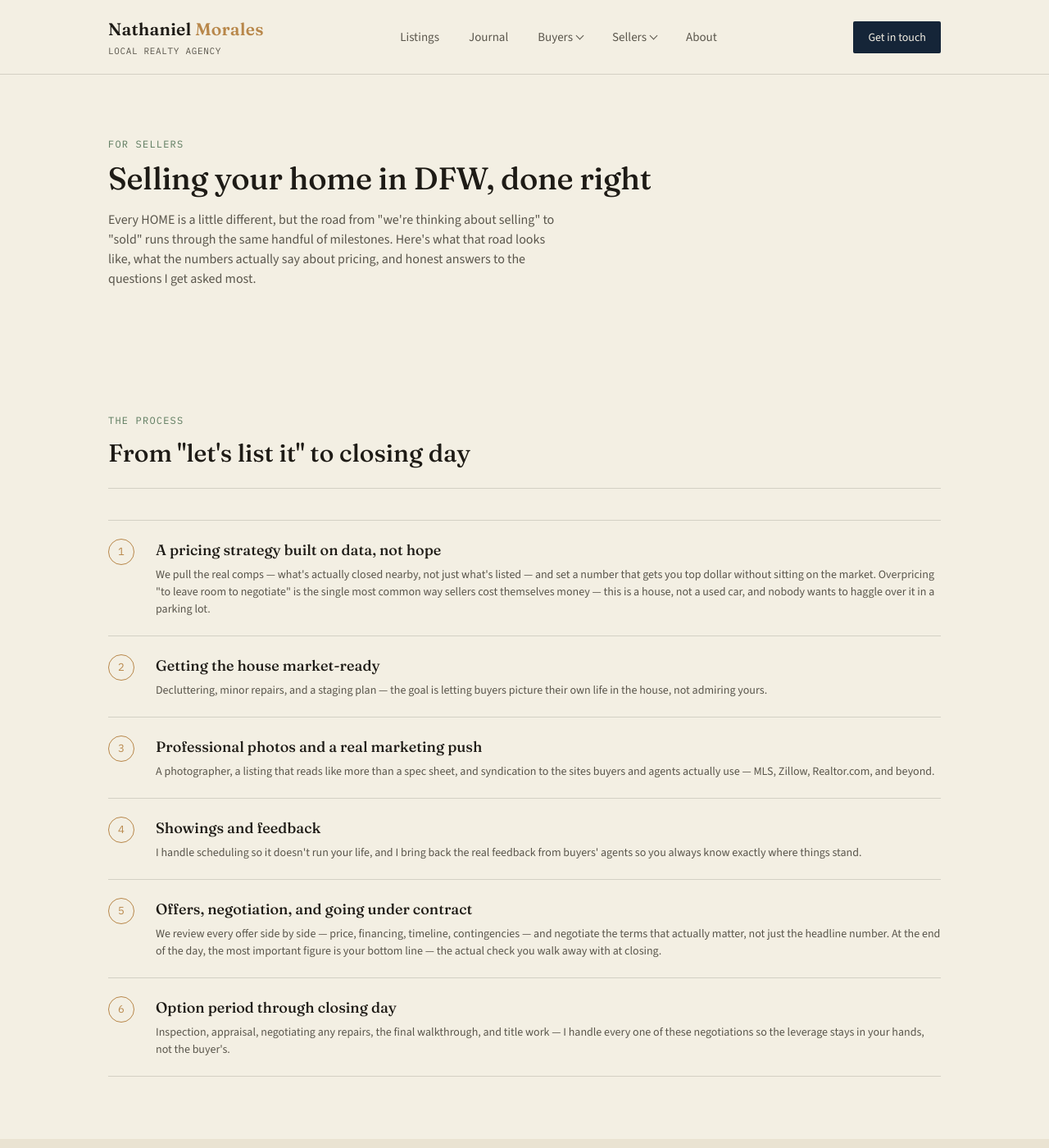
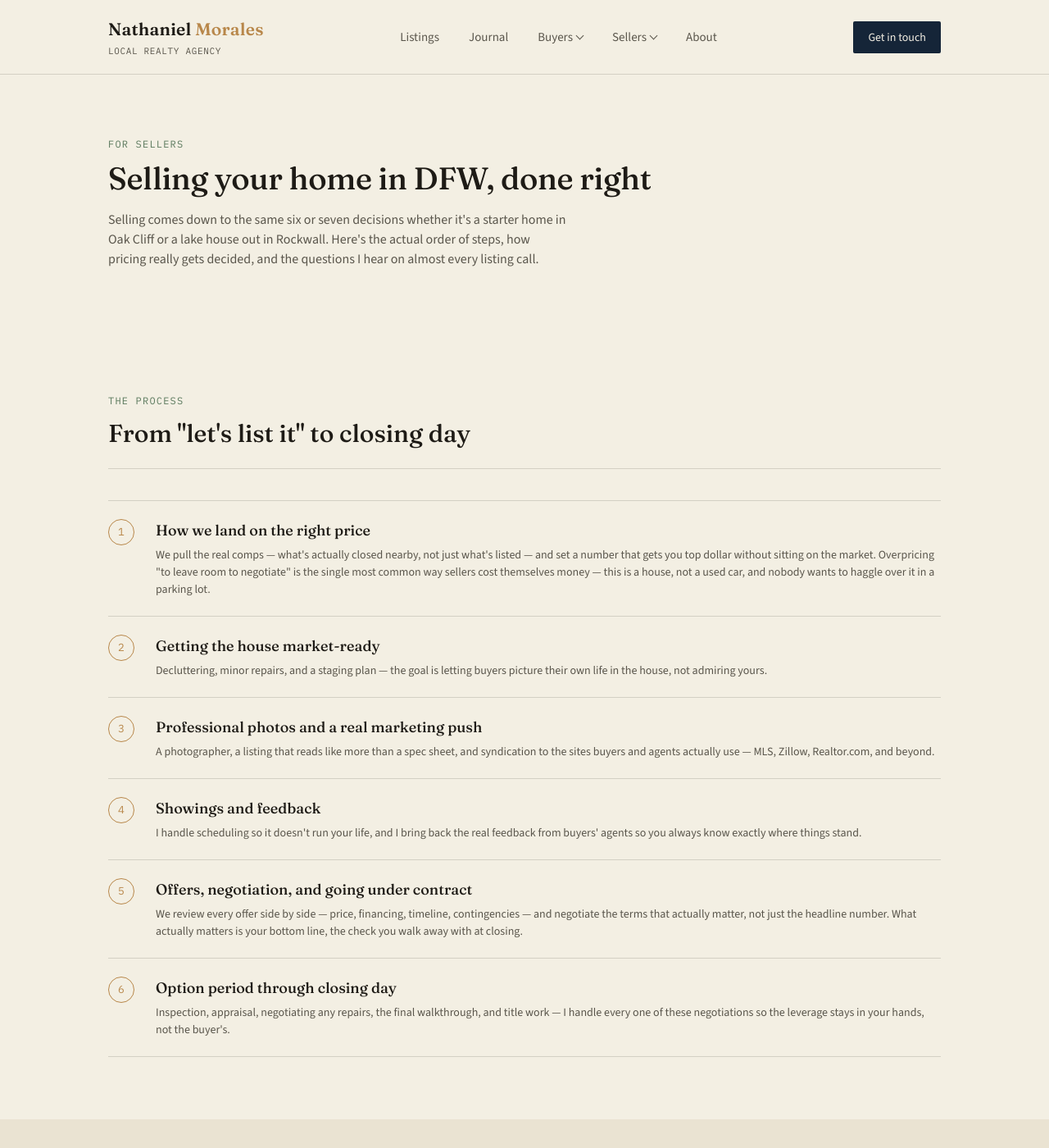
Before and after one commit to nathanielmorales7/deedanddoor, a Jekyll site: the page sellers.html, which Jekyll copies as it is, in a window 1280 px wide and 1400 px high. Shown: the whole window at 82% size. Built offline with Jekyll 4.4.1, drawn with Linux system fonts in a browser that asks for light colours; some of the changed text lies outside the part shown.

Commit message:
Revise text for clarity and precision in sellers.html

```diff
--- a/sellers.html
+++ b/sellers.html
@@ -66,7 +66,7 @@
     <div class="wrap">
       <div class="tag">For sellers</div>
       <h1>Selling your home in DFW, done right</h1>
-      <p>Every HOME is a little different, but the road from "we're thinking about selling" to "sold" runs through the same handful of milestones. Here's what that road looks like, what the numbers actually say about pricing, and honest answers to the questions I get asked most.</p>
+      <p>Selling comes down to the same six or seven decisions whether it's a starter home in Oak Cliff or a lake house out in Rockwall. Here's the actual order of steps, how pricing really gets decided, and the questions I hear on almost every listing call.</p>
     </div>
   </section>
 
@@ -82,7 +82,7 @@
         <div class="step">
           <div class="step-num">1</div>
           <div>
-            <h3>A pricing strategy built on data, not hope</h3>
+            <h3>How we land on the right price</h3>
             <p>We pull the real comps — what's actually closed nearby, not just what's listed — and set a number that gets you top dollar without sitting on the market. Overpricing "to leave room to negotiate" is the single most common way sellers cost themselves money — this is a house, not a used car, and nobody wants to haggle over it in a parking lot.</p>
           </div>
         </div>
@@ -111,7 +111,7 @@
           <div class="step-num">5</div>
           <div>
             <h3>Offers, negotiation, and going under contract</h3>
-            <p>We review every offer side by side — price, financing, timeline, contingencies — and negotiate the terms that actually matter, not just the headline number. At the end of the day, the most important figure is your bottom line — the actual check you walk away with at closing.</p>
+            <p>We review every offer side by side — price, financing, timeline, contingencies — and negotiate the terms that actually matter, not just the headline number. What actually matters is your bottom line, the check you walk away with at closing.</p>
           </div>
         </div>
         <div class="step">
@@ -170,9 +170,9 @@
     <div class="wrap">
       <div class="tag">Curious what it's worth</div>
       <h2>A real valuation, not a guess.</h2>
-      <p>Automated tools like Zillow's Zestimate just crunch public data — they don't know your renovations or what's actually happening on your street. Texas is also a non-disclosure state, meaning sold prices aren't public record, so Zillow doesn't even have access to real closed comps the way an agent with MLS access does. Every valuation here is a personalized desktop analysis performed by a real human, using actual comparable sales and current MLS data.</p>
+      <p>Automated tools like Zillow's Zestimate just crunch public data — they don't know your renovations or what's actually happening on your street. Texas is also a non-disclosure state, meaning sold prices aren't public record, so Zillow doesn't even have access to real closed comps the way an agent with MLS access does. I run every valuation myself, using real comparable sales and current MLS data.</p>
       <a href="#" class="btn-primary lead-capture-btn">Request My Valuation</a>
-      <div class="valuation-disclaimer">No random numbers — just an honest, accurate read on what your home is worth.</div>
+      <div class="valuation-disclaimer">Backed by real comps, not an algorithm.</div>
     </div>
   </section>
 
```
